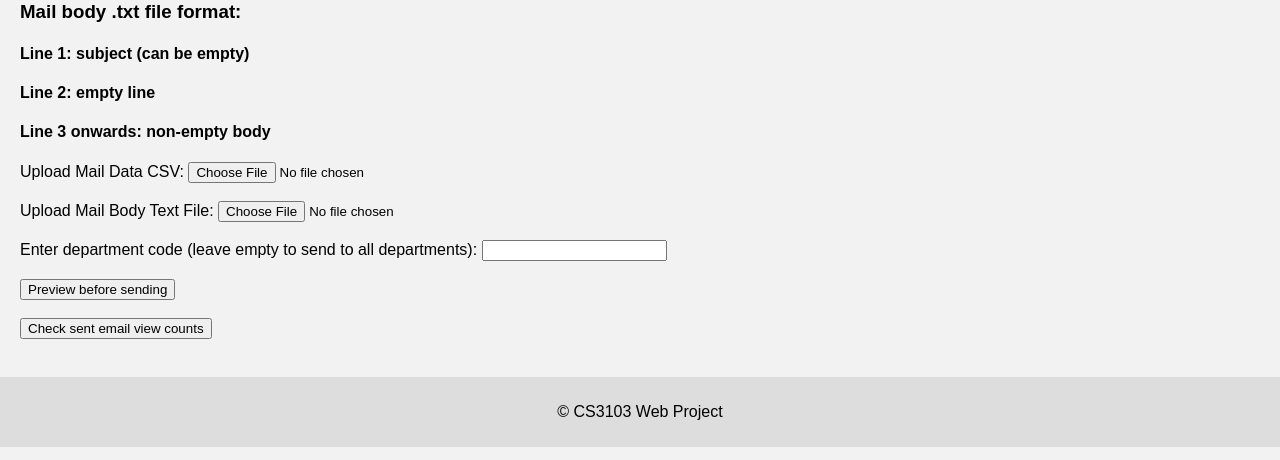
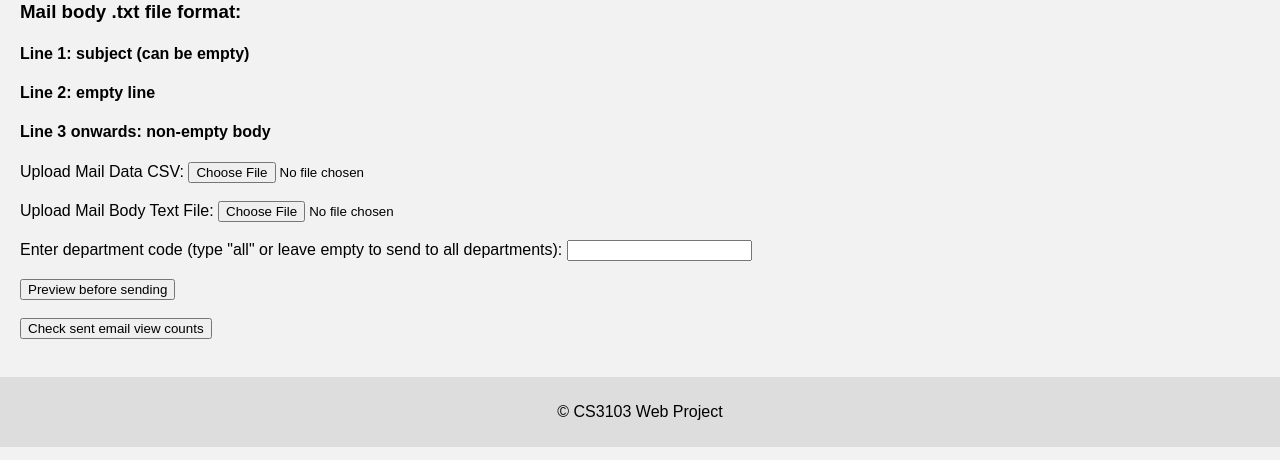
Before and after one commit to Chandan8186/cs3103-grp-30, a Flask app: template templates/index.html in a window 1280 px wide. Shown: the part 267-727 px from the top of the page. Run offline with Flask 3, Linux system fonts and the light colour scheme; the template is opened without the code that fills it, so the values that code supplies are empty.

Commit message:
amend index page wording

```diff
--- a/templates/index.html
+++ b/templates/index.html
@@ -29,7 +29,7 @@
     <label for="body_file">Upload Mail Body Text File:</label>
     <input type="file" name="body_file" id="body_file" required><br><br>
 
-    <label for="department_search">Enter department code (leave empty to send to all departments):</label>
+    <label for="department_search">Enter department code (type "all" or leave empty to send to all departments):</label>
     <input type="text" name="department_search" id="department_search" placeholder=""><br><br>
 
     <!-- <input type="submit" value="Upload Files"> -->
```
